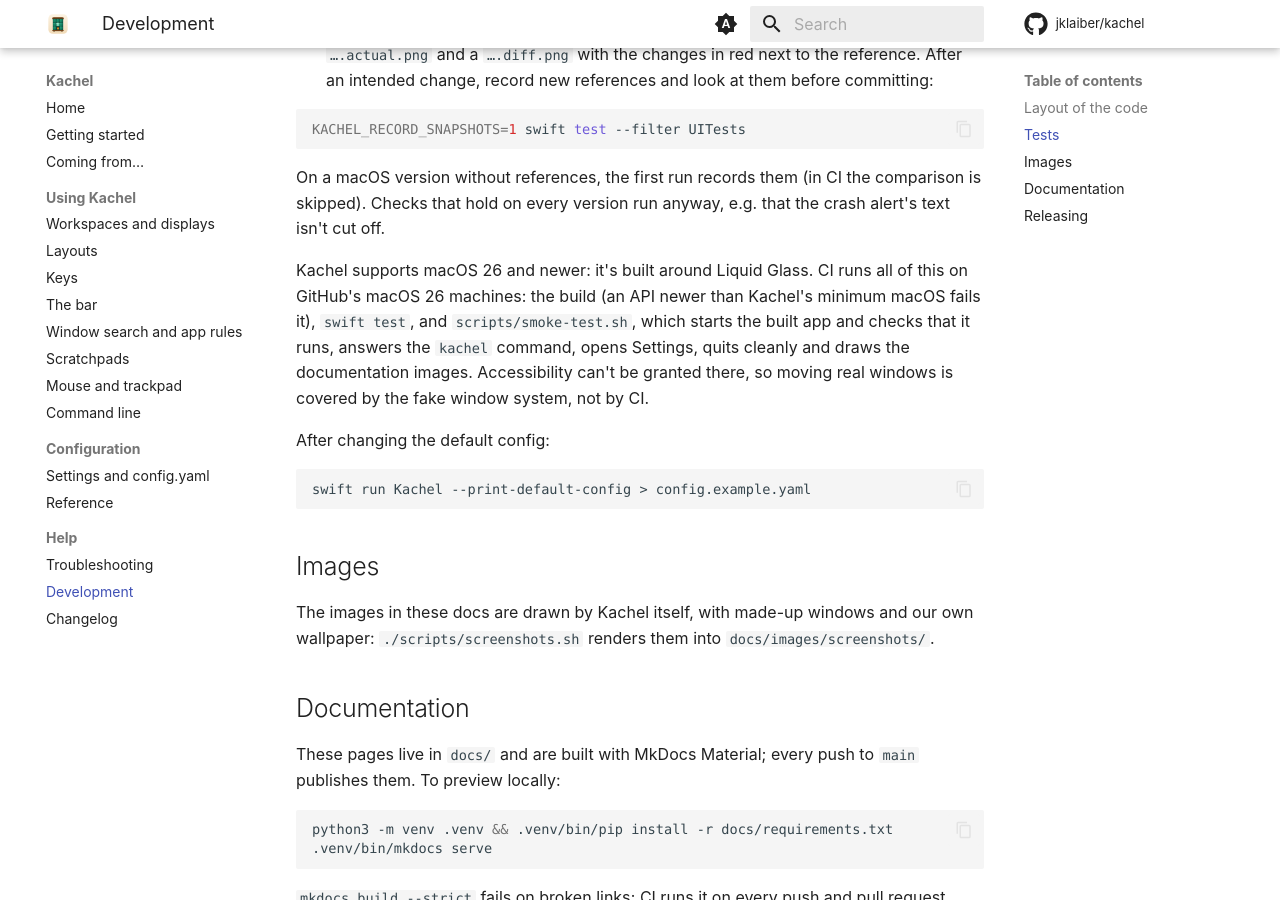
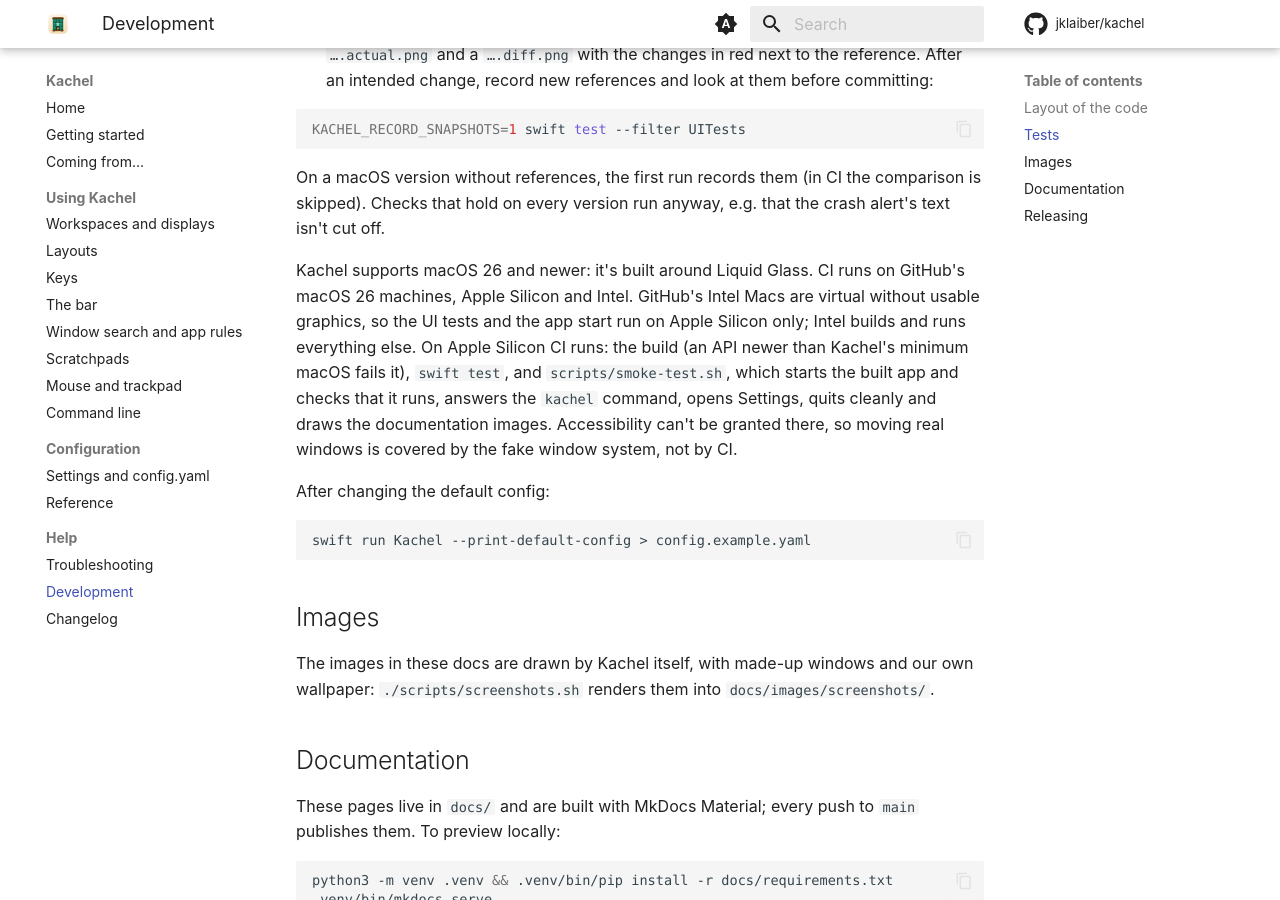
Before and after one commit to jklaiber/kachel, an MkDocs documentation site: the page built from docs/development.md, in a window 1280 px wide and 900 px high, scrolled down 1772 px. Built offline with MkDocs 1.6.1 and Material for MkDocs 9.7.7, drawn with Linux system fonts in a browser that asks for light colours; comment, search, counter and statistics services are not loaded.

Commit message:
CI: on GitHub's Intel Macs, build and run the tests without UI
They're virtual without usable graphics: Liquid Glass windows and alerts
hang there (the same test takes 0.6 s on Intel code under Rosetta). The
UI tests and the app start run on Apple Silicon, where drawing is the same.

```diff
--- a/docs/development.md
+++ b/docs/development.md
@@ -61,8 +61,10 @@ swift test
   comparison is skipped). Checks that hold on every version run anyway, e.g. that
   the crash alert's text isn't cut off.
 
-Kachel supports macOS 26 and newer: it's built around Liquid Glass. CI runs all
-of this on GitHub's macOS 26 machines:
+Kachel supports macOS 26 and newer: it's built around Liquid Glass. CI runs on
+GitHub's macOS 26 machines, Apple Silicon and Intel. GitHub's Intel Macs are
+virtual without usable graphics, so the UI tests and the app start run on Apple
+Silicon only; Intel builds and runs everything else. On Apple Silicon CI runs:
 the build (an API newer than Kachel's minimum macOS fails it), `swift test`, and
 `scripts/smoke-test.sh`, which starts the built app and checks that it runs,
 answers the `kachel` command, opens Settings, quits cleanly and draws the
```
Also changed, not shown: 1 other file.
